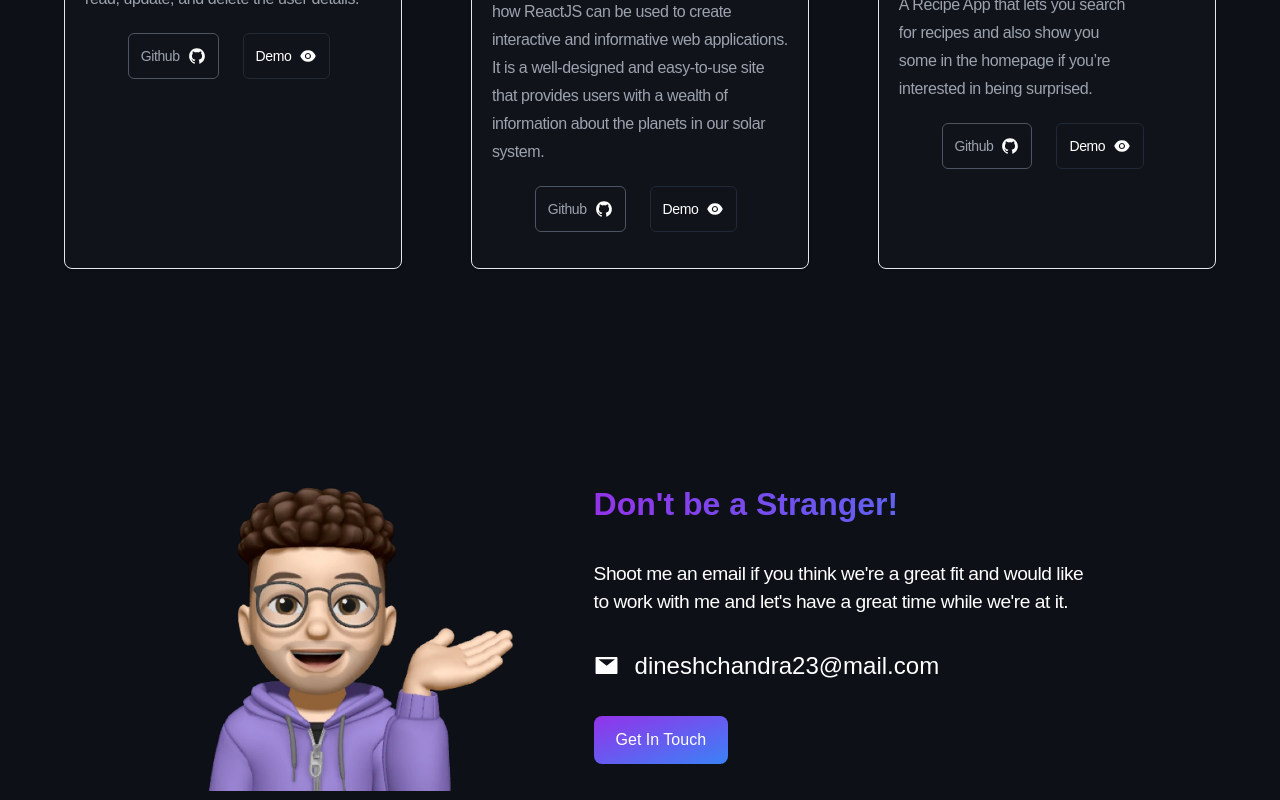
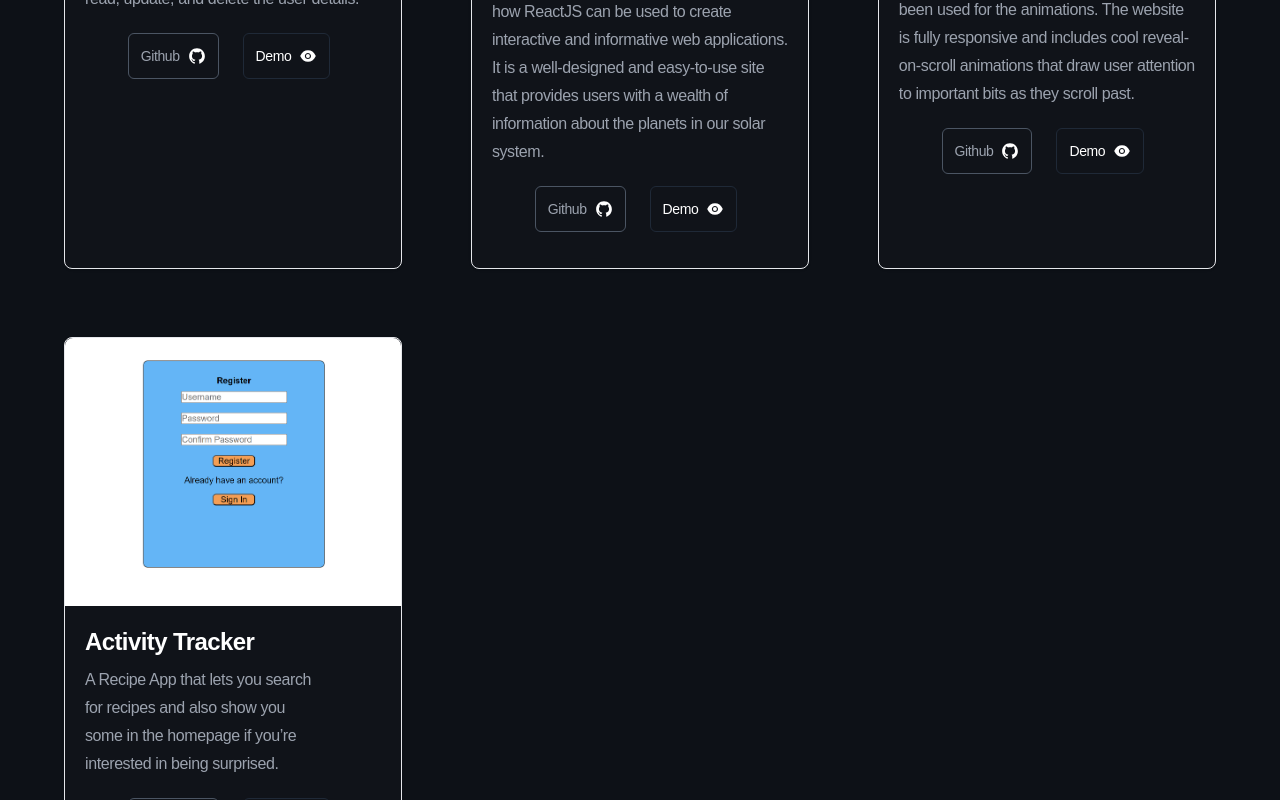
Before and after one commit to Dineshchandra47/fluffy-meme, a React (Create React App) app: page / in a window 1280 px wide. Shown: the part 2520-3320 px from the top of the page. Built offline with nearby package versions, Linux system fonts and the light colour scheme.

Commit message:
Add:Updated Projects.jsx 🪲

```diff
--- a/src/components/Projects/Projects.jsx
+++ b/src/components/Projects/Projects.jsx
@@ -7,6 +7,7 @@ import foodRecipeApp from "../../assets/foodRecipeApp.png";
 import userManagement from "../../assets/userManagement.png";
 import activityTracker from "../../assets/acitivityTracker.png";
 import planets from '../../assets/planets.jpg'
+import squidGame from '../../assets/Squid game.png'
 
 import { motion } from "framer-motion";
 
@@ -79,14 +80,28 @@ const Projects = () => {
           and easy-to-use site that provides users with a wealth of information about the
           planets in our solar system."
         />
+
         <Project
-          img={activityTracker}
+          img={squidGame} loading="lazy"
+          title="Squid Game Web Page"
+          github="https://github.com/Dineshchandra47/REACT-PROJECTS/tree/master/squid%20game%20web%20design"
+          demo="https://squid-game-web-page.netlify.app/"
+          desc="The Squid Game website has been designed using React and Styled Components.
+          The Scroll Reveal library has been used for the animations. The website is fully responsive and
+          includes cool reveal-on-scroll animations that draw user attention to important bits as they scroll past."
+        />
+
+        <Project
+          img={activityTracker} loading="lazy"
           title="Activity Tracker"
           github="https://github.com/Dineshchandra47/RECIPE-APP"
           demo="https://todo-client-mern.netlify.app/"
           desc="A Recipe App that lets you search for recipes and also show you some in the
         homepage if you’re interested in being surprised."
         />
+
+
+
 
       </motion.div>
       </div>
```
Also changed, not shown: src/assets/Squid game.png (added), src/assets/contact.svg (added).
